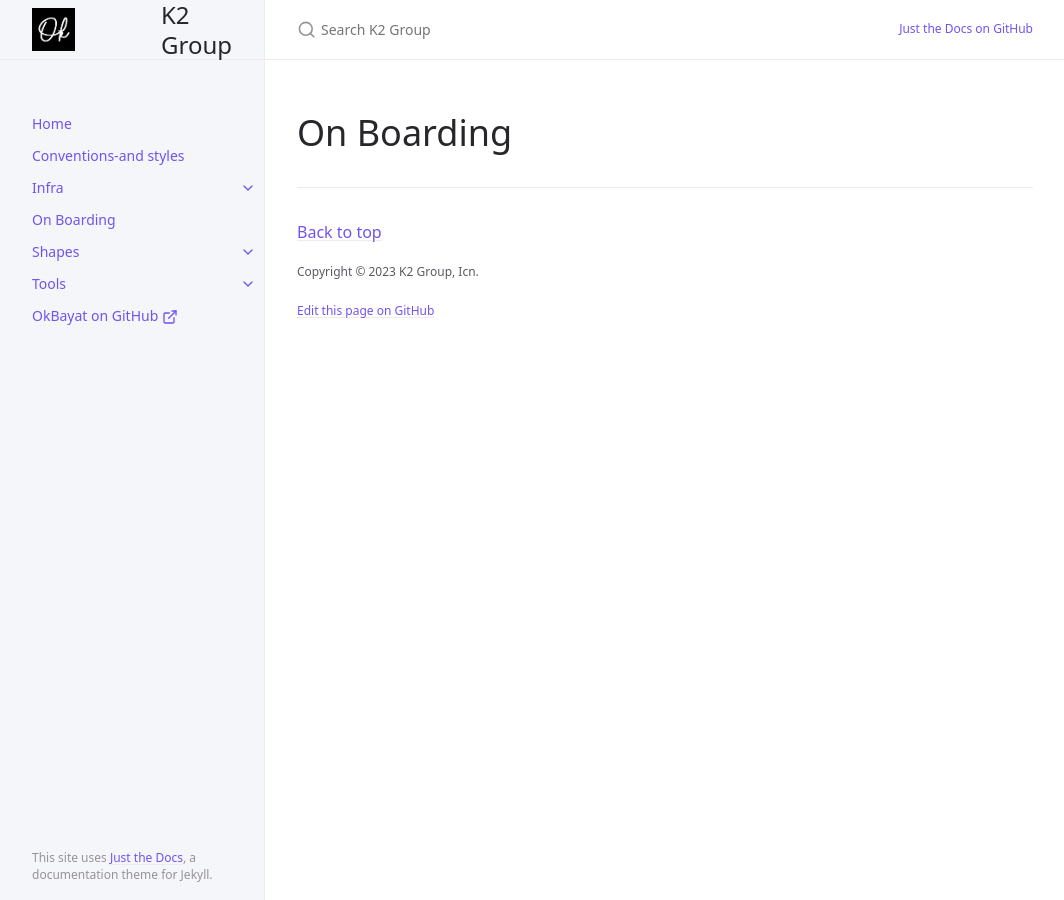
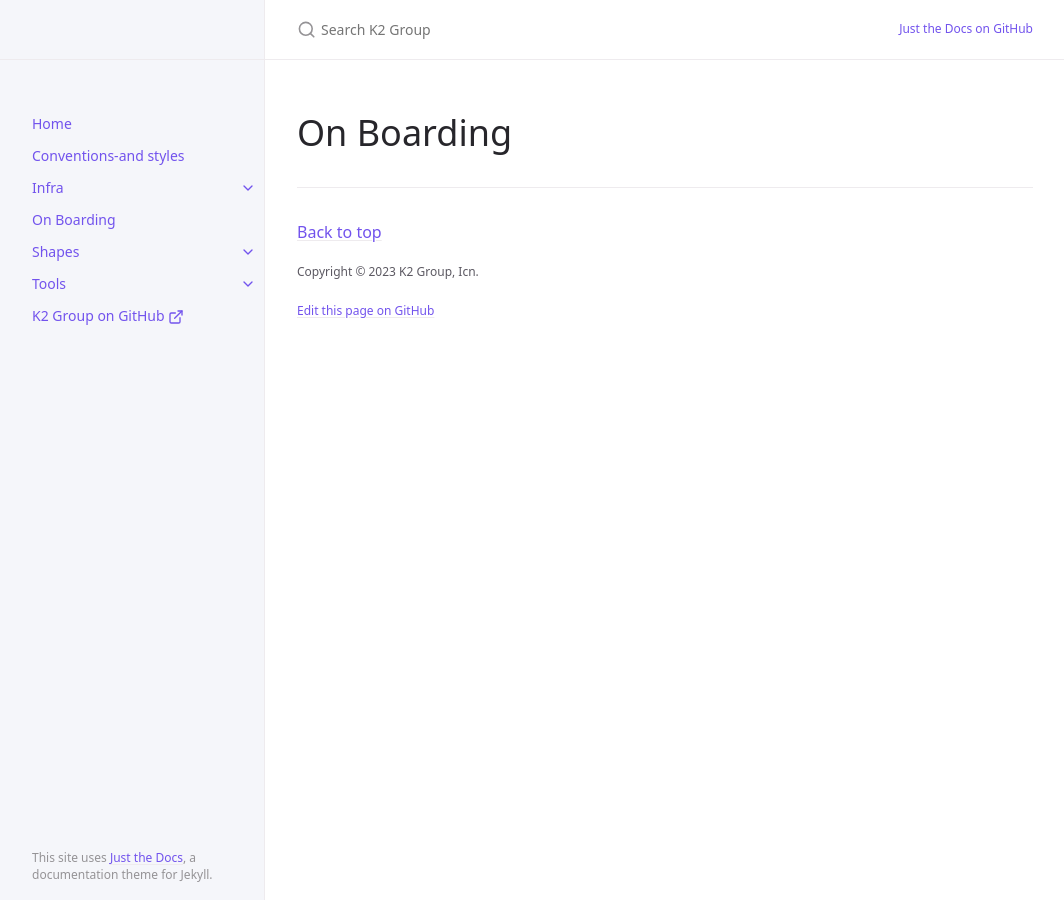
Before and after one commit to K2-Groups/k2-groups.github.io, a Jekyll site: the page built from docs/on-boarding/on-boarding.md, in a window 1280 px wide. Shown: the whole page, without its empty margins (107-1171 px from the left). Built offline with Jekyll 4.4.1, drawn with Linux system fonts in a browser that asks for light colours; cached includes are drawn as plain includes.

Commit message:
Update sidebar logo

```diff
--- a/_config.yml
+++ b/_config.yml
@@ -126,8 +126,8 @@ nav_sort: case_sensitive # Capital letters sorted before lowercase
 
 # External navigation links
 nav_external_links:
-  - title: OkBayat on GitHub
-    url: https://github.com/OkBayat
+  - title: K2 Group on GitHub
+    url: https://github.com/K2-Groups
 
 # Show navigation error report
 nav_error_report: true # default is false/nil.
--- a/_includes/title.html
+++ b/_includes/title.html
@@ -1,6 +1 @@
-{% if site.logo %}
-  <div class="site-logo" role="img" aria-label="{{ site.title }}"></div>
-  {{ site.title }}
-{% else %}
-  {{ site.title }}
-{% endif %}
+<div class="navbar-logo"></div>
```
